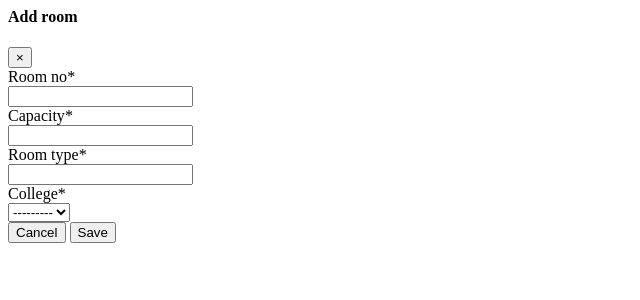
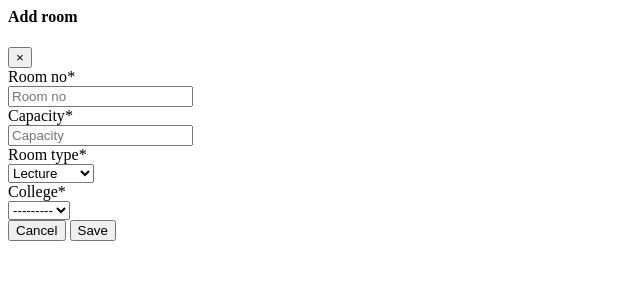
Before and after one commit to 0jieE/GSIS2, a Django app: template home/templates/administrator/room/add_room.html in a window 1280 px wide. Shown: the top 300 px of the page, without its empty margins (0-640 px from the left). Run offline with Django 4.2, Linux system fonts and the light colour scheme; the template is opened without the code that fills it: values that come from a table or form of the project are taken from there, others are empty; some libraries are stand-ins or nearby versions.

Commit message:
fixed table room and form

```diff
--- a/home/forms.py
+++ b/home/forms.py
@@ -265,6 +265,12 @@ class RoomForm(forms.ModelForm):
     class Meta:
         model = Room
         fields = ['room_no','capacity','room_type','college']
+        widgets = {
+            'room_no' : forms.TextInput(attrs={'class':'forms-control-sm', 'placeholder':'Room no'}),
+            'capacity' : forms.NumberInput(attrs={'class':'forms-controls-sm', 'placeholder':'Capacity'}),
+            'room_type' : forms.Select(attrs={'class':'forms-control-sm'}),
+            'college' : forms.Select(attrs={'class':'forms-control-sm'}),
+        }
 
 class SubjectForm(forms.ModelForm):
     class Meta:
--- a/home/models.py
+++ b/home/models.py
@@ -209,9 +209,15 @@ class Enrollment(models.Model):
         return template.format(self)
 
 class Room(models.Model):
+    # updated
+    LEC = 'Lecture'
+    LAB = 'Laboratory'
+    ROOOM = (
+        (LEC, 'Lecture'), (LAB, 'Laboratory')
+    )
     room_no = models.CharField(max_length=50)
-    capacity = models.CharField(max_length=50)
-    room_type = models.CharField(max_length=50)
+    capacity = models.IntegerField()
+    room_type = models.CharField(max_length=50, choices=ROOOM, default=LEC)
     college = models.ForeignKey(College, related_name = 'college_room', on_delete = models.CASCADE )
 
     def __str__(self):
--- a/home/templates/administrator/room/add_room.html
+++ b/home/templates/administrator/room/add_room.html
@@ -12,11 +12,13 @@
         <div class="col-md-12">
             {{form.room_no|as_crispy_field}}
         </div>
-        <div class="col-md-12">
-            {{form.capacity|as_crispy_field}}
-        </div>
-        <div class="col-md-12">
-            {{form.room_type|as_crispy_field}}
+        <div class="col-md-12 row">
+            <div class="col-md-4">
+                {{form.capacity|as_crispy_field}}
+            </div>
+            <div class="col-md-8">
+                {{form.room_type|as_crispy_field}}
+            </div>
         </div>
         <div class="col-md-12">
             {{form.college|as_crispy_field}}
```
Also changed, not shown: home/templates/administrator/room/edit_room.html (+7 -5 lines).
